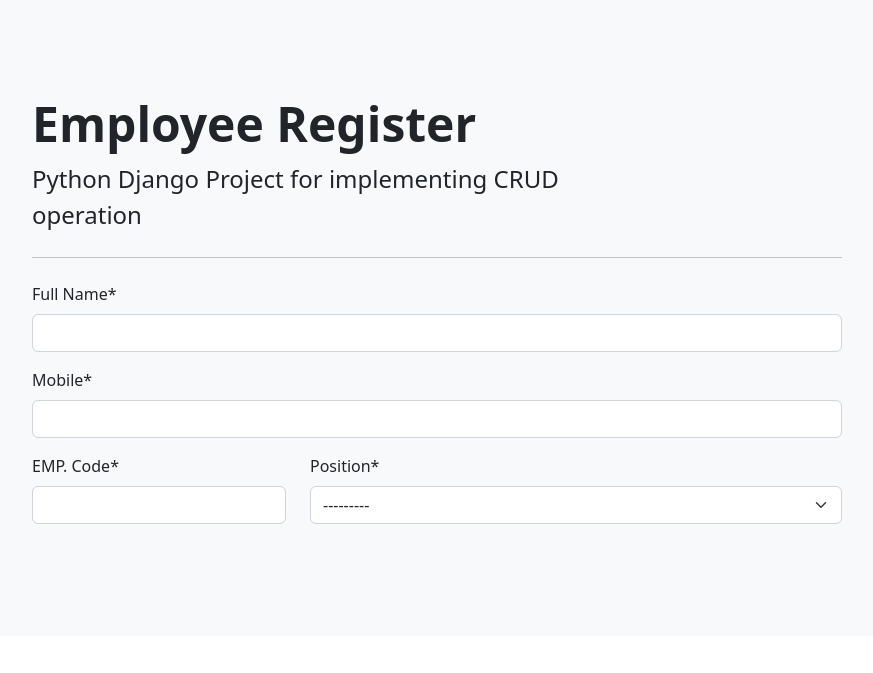
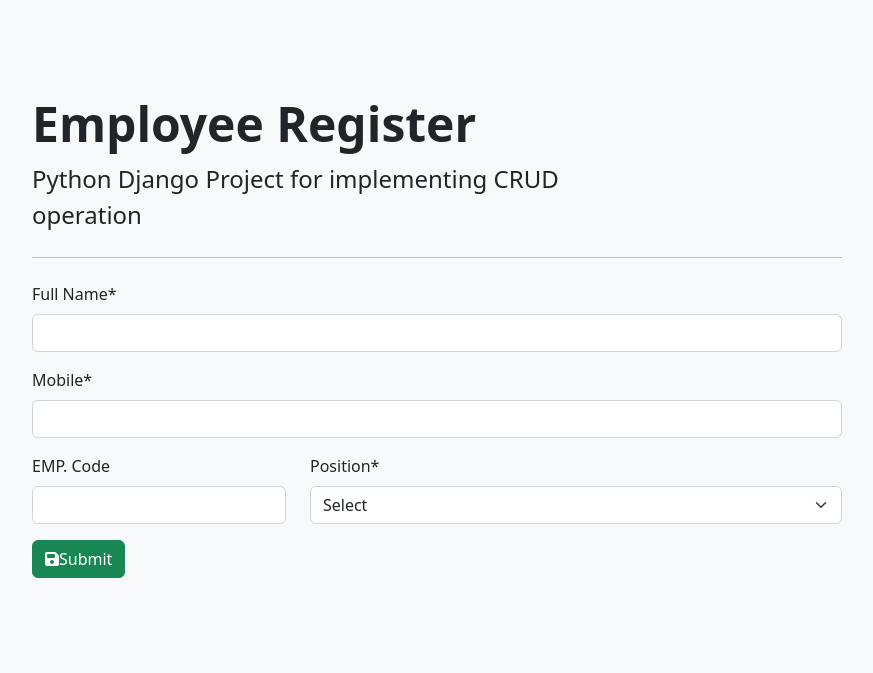
Before and after one commit to TeamKweku/django_CRUD_app, a Django app: page /employee/ in a window 1280 px wide. Shown: the part 49-722 px from the top of the page, without its empty margins (203-1076 px from the left). Run offline with Django 4.2, Linux system fonts and the light colour scheme; data that the repository does not hold is empty; some libraries are stand-ins or nearby versions.

Commit message:
Changing default required fields value to False

```diff
--- a/employee_register/forms.py
+++ b/employee_register/forms.py
@@ -17,3 +17,9 @@
             'fullname': 'Full Name',
             'emp_code': 'EMP. Code'
         }
+
+    # Code to change the empty label text to SELECT
+    def __init__(self, *args, **kwargs):
+        super(EmployeeForm, self).__init__(*args, **kwargs)
+        self.fields['position'].empty_label = 'Select'
+        self.fields['emp_code'].required = False
--- a/employee_register/templates/employee_register/employee_form.html
+++ b/employee_register/templates/employee_register/employee_form.html
@@ -10,5 +10,6 @@
             <div class="col-md-4">{{form.emp_code|as_crispy_field}}</div>
             <div class="col-md-8">{{form.position|as_crispy_field}}</div>
         </div>
+        <button type="submit" class="btn btn-success"><i class="fa-solid fa-floppy-disk"></i>Submit</button>
     </form>
 {% endblock %}
```
